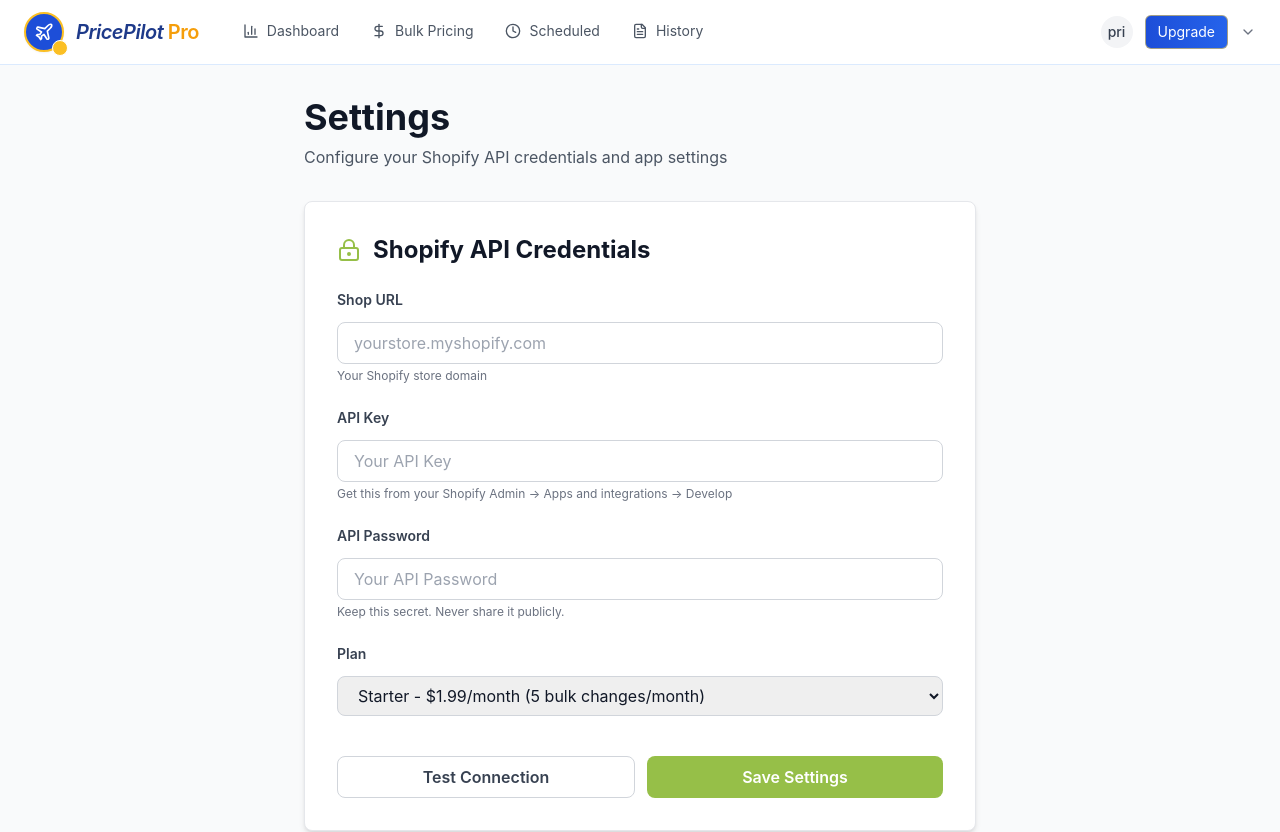
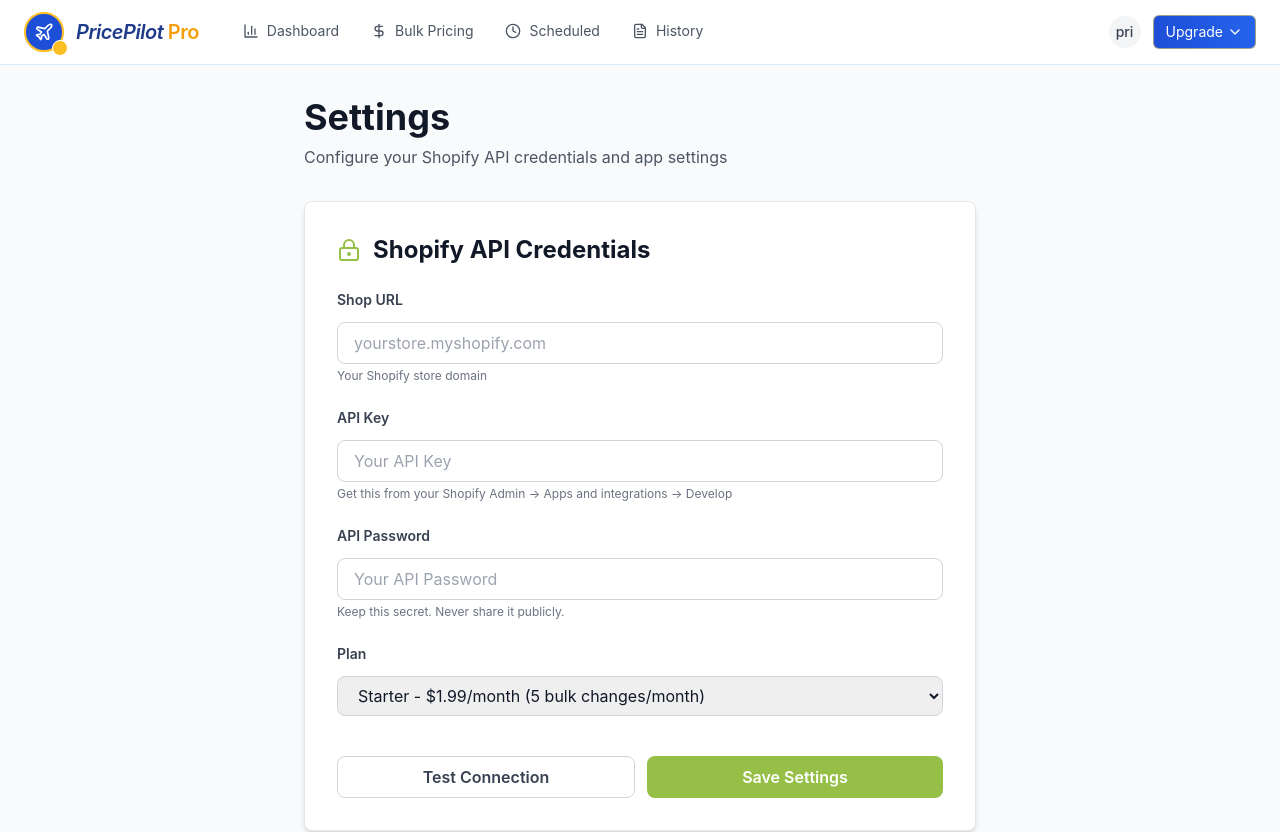
Before and after one commit to kadieharrett223-cloud/BulkPrice, a Next.js app: page /settings in a window 1280 px wide. Shown: the top 832 px of the page. Built offline with nearby package versions, Linux system fonts and the light colour scheme; no server answers; the database is empty.

Commit message:
Show plan options before billing checkout
- Convert Upgrade button into plans dropdown
- Add Starter and Premium plan actions with direct checkout links
- Update Premium price display and billing amount to .99
- Keep billing entry point in top navigation

```diff
--- a/src/components/Navigation.tsx
+++ b/src/components/Navigation.tsx
@@ -9,6 +9,7 @@
 export default function Navigation() {
   const router = useRouter();
   const [upgrading, setUpgrading] = useState(false);
+  const [showPlans, setShowPlans] = useState(false);
 
   const links = [
     { href: "/", label: "Dashboard", icon: BarChart3 },
@@ -17,11 +18,13 @@
     { href: "/history", label: "History", icon: FileText },
   ];
 
-  const handleUpgrade = async () => {
+  const handlePlanCheckout = async (plan: "starter" | "premium") => {
     if (upgrading) return;
 
     setUpgrading(true);
-    const toastId = toast.loading("Starting upgrade checkout...");
+    const toastId = toast.loading(
+      plan === "premium" ? "Starting Premium checkout..." : "Starting Starter checkout..."
+    );
 
     try {
       const urlShop = typeof router.query.shop === "string" ? router.query.shop : "";
@@ -34,11 +37,12 @@
       }
 
       const response = await axios.post(`/api/billing?shop=${encodeURIComponent(shop)}`, {
-        plan: "premium",
+        plan,
       });
 
       if (response.data?.success && response.data?.confirmationUrl) {
         toast.success("Redirecting to Shopify billing confirmation...", { id: toastId });
+        setShowPlans(false);
         window.location.href = response.data.confirmationUrl;
         return;
       }
@@ -83,14 +87,65 @@
           <span className="w-8 h-8 rounded-full bg-gray-100 text-gray-700 flex items-center justify-center text-sm font-medium">
             pri
           </span>
-          <button
-            onClick={handleUpgrade}
-            disabled={upgrading}
-            className="bg-gradient-to-r from-blue-700 to-blue-600 hover:from-blue-800 hover:to-blue-700 text-white text-sm px-3 py-1.5 rounded-md border border-amber-300/60 disabled:opacity-60"
-          >
-            {upgrading ? "Upgrading..." : "Upgrade"}
-          </button>
-          <ChevronDown className="w-4 h-4 text-gray-500" />
+          <div className="relative">
+            <button
+              onClick={() => setShowPlans((value) => !value)}
+              className="bg-gradient-to-r from-blue-700 to-blue-600 hover:from-blue-800 hover:to-blue-700 text-white text-sm px-3 py-1.5 rounded-md border border-amber-300/60 inline-flex items-center gap-1"
+            >
+              Upgrade
+              <ChevronDown className={`w-4 h-4 transition-transform ${showPlans ? "rotate-180" : ""}`} />
+            </button>
+
+            {showPlans && (
+              <div className="absolute right-0 mt-2 w-80 bg-white border border-gray-200 rounded-lg shadow-lg p-3 z-50">
+                <p className="text-sm font-semibold text-gray-900 mb-2">Choose a plan</p>
+
+                <div className="space-y-2">
+                  <div className="border border-gray-200 rounded-md p-3">
+                    <div className="flex items-center justify-between">
+                      <div>
+                        <p className="text-sm font-semibold text-gray-900">Starter</p>
+                        <p className="text-xs text-gray-600">$1.99/month · 5 bulk changes/month</p>
+                      </div>
+                      <button
+                        onClick={() => handlePlanCheckout("starter")}
+                        disabled={upgrading}
+                        className="text-xs px-3 py-1.5 rounded-md border border-gray-300 text-gray-700 hover:bg-gray-50 disabled:opacity-50"
+                      >
+                        {upgrading ? "Loading..." : "Select"}
+                      </button>
+                    </div>
+                  </div>
+
+                  <div className="border border-blue-200 bg-blue-50 rounded-md p-3">
+                    <div className="flex items-center justify-between">
+                      <div>
+                        <p className="text-sm font-semibold text-blue-900">Premium</p>
+                        <p className="text-xs text-blue-700">$5.99/month · Unlimited bulk changes</p>
+                      </div>
+                      <button
+                        onClick={() => handlePlanCheckout("premium")}
+                        disabled={upgrading}
+                        className="text-xs px-3 py-1.5 rounded-md bg-blue-600 text-white hover:bg-blue-700 disabled:opacity-50"
+                      >
+                        {upgrading ? "Loading..." : "Upgrade"}
+                      </button>
+                    </div>
+                  </div>
+                </div>
+
+                <div className="mt-3 pt-2 border-t border-gray-100 text-right">
+                  <Link
+                    href="/settings"
+                    className="text-xs text-blue-600 hover:text-blue-700"
+                    onClick={() => setShowPlans(false)}
+                  >
+                    Manage billing settings
+                  </Link>
+                </div>
+              </div>
+            )}
+          </div>
         </div>
       </div>
     </header>
--- a/src/lib/billing.ts
+++ b/src/lib/billing.ts
@@ -23,7 +23,7 @@
   },
   premium: {
     name: "Premium Plan",
-    price: 9.99,
+    price: 5.99,
     trialDays: 7,
     features: [
       "Unlimited bulk price changes",
--- a/src/pages/settings.tsx
+++ b/src/pages/settings.tsx
@@ -160,7 +160,7 @@
                 className="w-full px-4 py-2 border border-gray-300 rounded-lg focus:outline-none focus:ring-2 focus:ring-shopify"
               >
                 <option value="starter">Starter - $1.99/month (5 bulk changes/month)</option>
-                <option value="premium">Premium - $9.99/month (unlimited bulk changes)</option>
+                <option value="premium">Premium - $5.99/month (unlimited bulk changes)</option>
               </select>
             </div>
 
```
